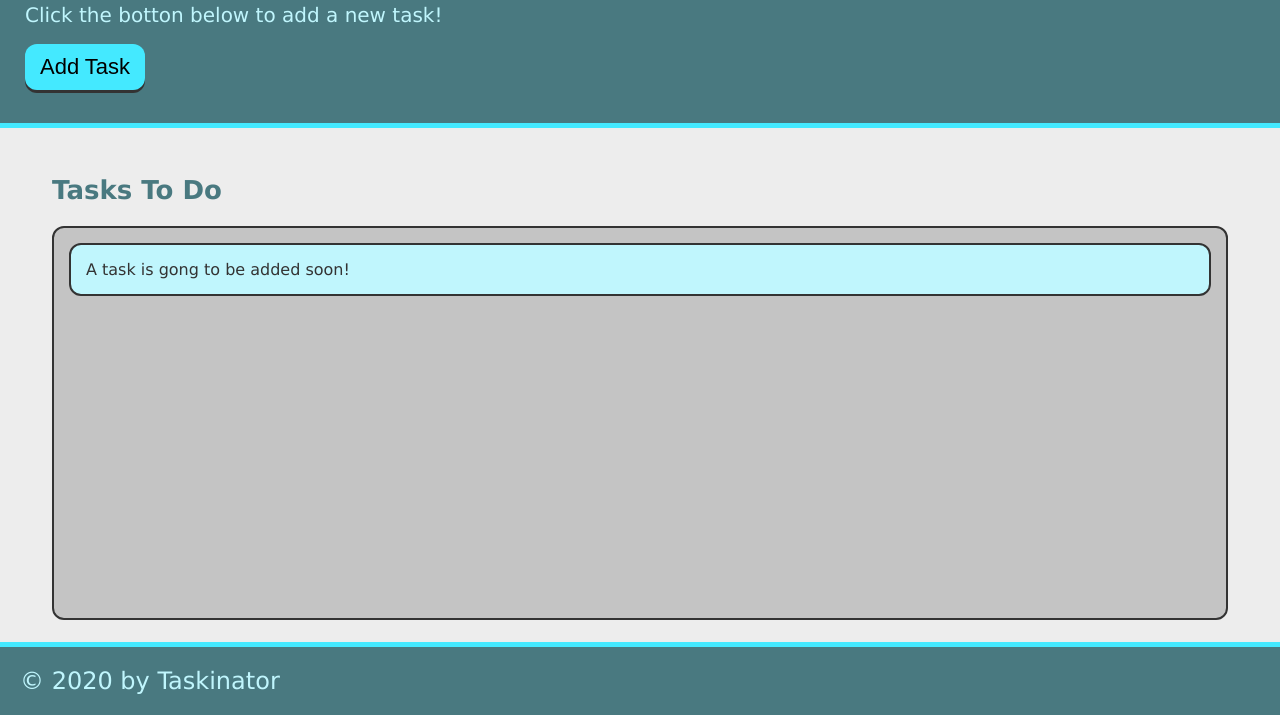
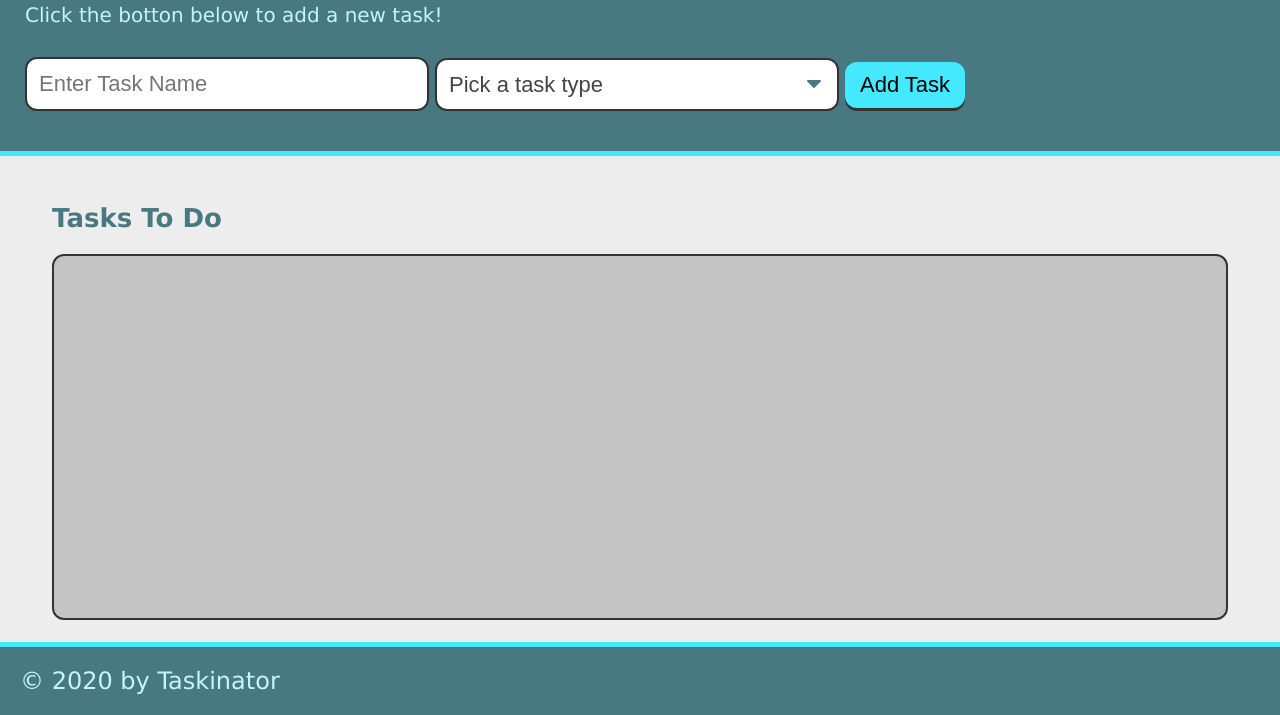
Before and after one commit to rstanbaugh/Taskinator, a plain HTML site: page index.html in a window 1280 px wide. Shown: the part 85-800 px from the top of the page. Drawn offline with Linux system fonts and the light colour scheme.

Commit message:
form submission

```diff
--- a/assets/js/script.js
+++ b/assets/js/script.js
@@ -1,11 +1,18 @@
 // variables declarations
-var buttonEl = document.querySelector("#save-task");
+var formEl = document.querySelector("#task-form");
 var tasksToDoEl = document.querySelector("#tasks-to-do");
 
 
 
 
+var createTaskHandler = function(event) {
+  event.preventDefault();
 
+  var listItemEl = document.createElement("li");
+  listItemEl.className = "task-item";
+  listItemEl.textContent = "This is a new task";
+  tasksToDoEl.appendChild(listItemEl);
+}
 
 
 
@@ -13,9 +20,4 @@ var tasksToDoEl = document.querySelector("#tasks-to-do");
 
 
 // event listeners
-buttonEl.addEventListener("click", function() {
-  var listItemEl = document.createElement("li");
-  listItemEl.className = "task-item";
-  listItemEl.textContent = "this is a new task";
-  tasksToDoEl.appendChild(listItemEl);
-})
+formEl.addEventListener("submit", createTaskHandler);
--- a/index.html
+++ b/index.html
@@ -7,20 +7,36 @@
   <link rel="stylesheet" href="./assets/css/style.css" />
   <title>Document</title>
 </head>
+
 <body>
-  <header class="header">
+  <header>
     <h1 class="page-title">Taskinator</h1>
     <p>Click the botton below to add a new task!</p>
-    <button class="btn" id="save-task">Add Task</button>
+
+    <!-- form to collect new task info -->
+    <form id="task-form">
+      <div class="form-group">
+        <input type="text" name="task-name" placeholder="Enter Task Name" />
+      </div>
+      <div class="form-group">
+        <select name="task-type" class="select-dropdown">
+          <option value="" disabled selected>Pick a task type</option>
+          <option value="Print">Print</option>
+          <option value="Web">Web</option>
+          <option value="Mobile">Mobile</option>
+        </select>
+      </div>
+      <div class="form-group">
+        <button class="btn" id="save-task" type="submit">Add Task</button>
+      </div>
+    </form>
   </header>
 
 
   <main class="page-content">
     <section class="task-list-wrapper">
       <h2 class="list-title">Tasks To Do</h2>
-      <ul class="task-list" id="tasks-to-do">
-        <li class="task-item">A task is gong to be added soon!</li>
-      </ul>
+      <ul class="task-list" id="tasks-to-do"></ul>
     </section>
   </main>
 
```
